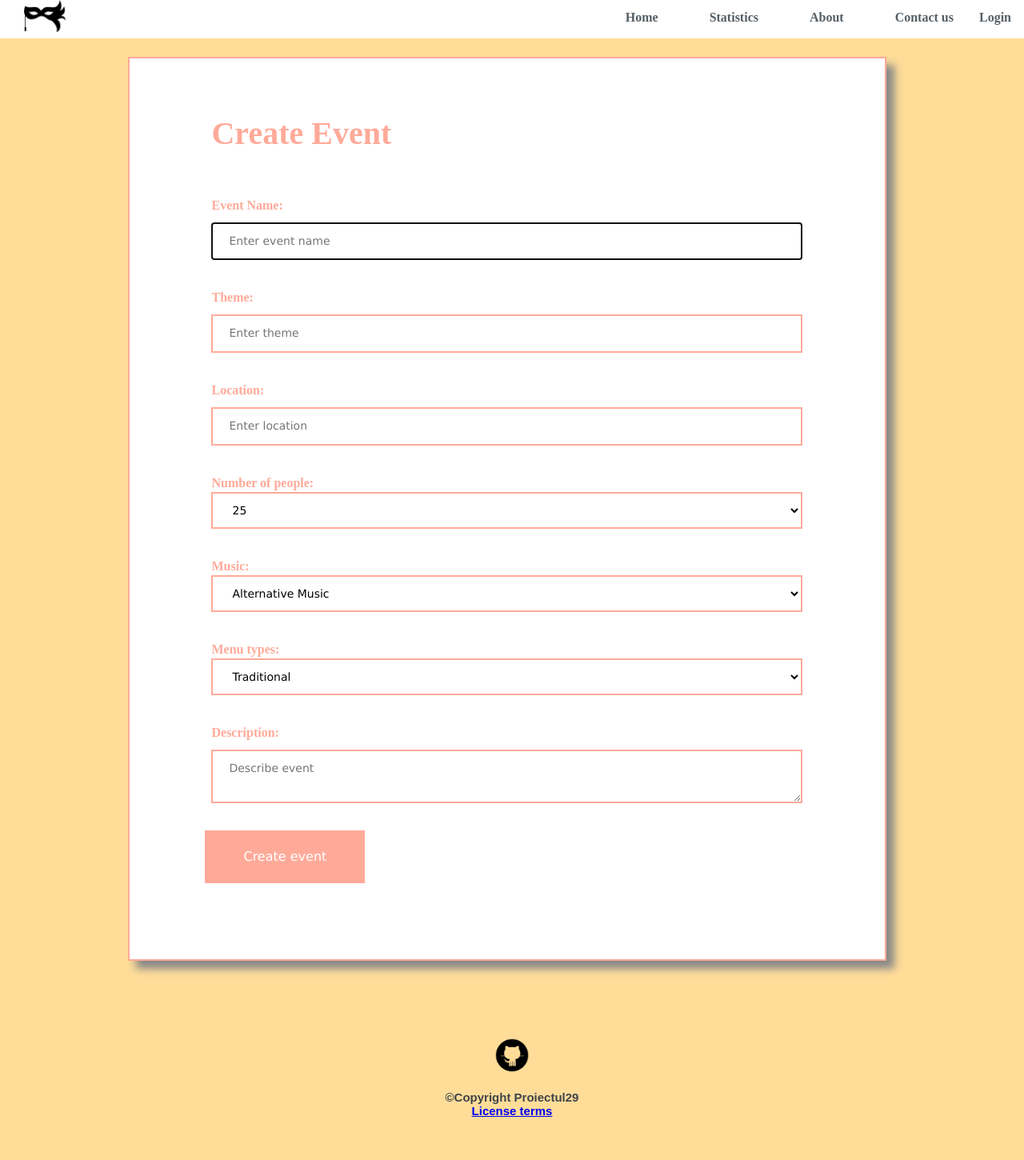
After one commit to roscaandreea/twProject, a PHP site: page /createEvent.html in a window 1280 px wide. The commit adds this page. Shown: the whole page at 80% size. Run offline with PHP 8.4, Linux system fonts and the light colour scheme.

Commit message:
Invitation&EventCreatorForms

```diff
--- /dev/null
+++ b/createEvent.html
@@ -0,0 +1,100 @@
+<!DOCTYPE html>
+<html lang="en">
+<head>
+
+    <link rel="stylesheet" type="text/css" href="css/style-sheet.css">
+    <script type="text/javascript" src="script/slideshow.js"></script>
+
+    <meta charset="UTF-8">
+    <title>Masked Ball Web Organizer</title>
+</head>
+<body id="total_page">
+<!-- codul pentru bara de navigare -->
+<header id="header">
+    <nav id="nav">
+<ul>
+   <li> <a href="login.html"> Login </a> </li>
+   <li><a href="contact_us.html"> Contact us </a>  </li>
+   <li> <a href="about.html"> About </a> </li>
+   <li><a href="statistics.html">Statistics</a></li>
+   <li><a href="index.html">Home</a></li>
+   <h1> <a href="index.html"> <img src="images/logo.png"> </a></h1>
+</ul>
+    </nav>
+</header>
+
+<section id="firstSectionCreateEvent">
+        <div id="formDiv">
+            <form>
+
+                <h1>Create Event</h1>
+
+                    <label><b>Event Name:</b>
+                        <div>
+                          <input type="text" placeholder="Enter event name" name="name" autofocus required>
+                        </div>
+                      </label>
+
+                      <label><b>Theme:</b>
+                        <div>
+                          <input type="text" placeholder="Enter theme" autofocus required>
+                        </div>
+                      </label>
+
+                      <label><b>Location:</b>
+                        <div>
+                          <input type="text" placeholder="Enter location" autofocus required>
+                        </div>
+                      </label>
+
+                      <label><b>Number of people:</b>
+                        <select>
+                              <option>25</option>
+                              <option>50</option>
+                              <option>75</option>
+                              <option>100</option>
+                              <option>150</option>
+                              <option>300</option>
+                          </select>
+                      </label>
+
+                      <label><b>Music:</b>
+                        <select>
+                              <option>Alternative Music</option>
+                              <option>Blues</option>
+                              <option>Classical Music</option>
+                              <option>Jazz</option>
+                          </select>
+                      </label>
+
+                      <label><b>Menu types:</b>
+                        <select>
+                              <option>Traditional</option>
+                              <option>Italian</option>
+                              <option>German</option>
+                              <option>Grill</option>
+                              <option>Vegetarian</option>
+                              <option>Vegan</option>
+                          </select>
+                      </label>
+
+                      <label><b>Description:</b>
+                        <div>
+                          <textarea type="text" placeholder="Describe event" autofocus required></textarea>
+                        </div>
+                      </label>
+
+                    <button type="submit">Create event</button>
+            </form>
+        </div>
+</section>
+
+</body>
+<footer id="footer">
+    <a href="https://github.com/roscaandreea/twProject">
+        <img id="footer-icon2" src="images/github-icon.png" >
+    </a>
+    <p class="copyright"> ©Copyright Proiectul29 <br><a href="license.html">License terms</a>
+    </p>
+</footer>
+</html>
--- a/css/style-sheet.css
+++ b/css/style-sheet.css
@@ -447,6 +447,136 @@ li a:hover:not(.active){
 .fourth-section{
     margin:800px;
 }
+
+/* styl pentru formulatul de creare a invitaiilor si a eventurilor*/
+#firstSectionCreateEvent{
+    padding-top: 5%;
+    padding-left: 12%;
+    padding-bottom: 5%;
+    width: 75%;
+}
+
+#firstSectionInvitation{
+    padding-top: 5%;
+    padding-left: 30%;
+    padding-bottom: 5%;
+    width: 35%;
+}
+
+#firstSectionInvitation{
+    padding-top: 5%;
+    padding-left: 30%;
+    padding-bottom: 5%;
+    width: 35%;
+}
+
+#managerDiv{
+    background-color:inherit;
+    border: solid;
+    border-width: 2px;
+    border-color: #ffaa99;
+    padding-top: 3%;
+    padding-left: 10%;
+    padding-right: 10%;
+    padding-bottom: 10%;
+    align: center;
+
+}
+
+#formDiv{
+    background-color:white;
+    border: solid;
+    border-width: 2px;
+    border-color: #ffaa99;
+    box-shadow: 10px 10px 10px #888888;
+    padding-top: 3%;
+    padding-left: 10%;
+    padding-right: 10%;
+    padding-bottom: 10%;
+    align: center;
+
+}
+
+#formDiv > form > h1{
+    color:#ffaa99;
+    display: block;
+    font-size: 250%;
+    margin-bottom: 20px;
+    padding-top: 8px;
+    padding-left: 8px;
+    padding-right: 8px;
+    padding-bottom: 30px;
+}
+
+#formDiv > form > button{
+    font: 14px/1.4 "Verdana", Verdana, Arial, sans-serif;
+    background-color: #ffaa99;
+    border: none;
+    color: white;
+    padding: 22px 48px;
+    text-align: center;
+    text-decoration: none;
+    display: inline-block;
+    font-size: 16px;
+}
+
+#formDiv > form > button:hover{
+    box-shadow:3px 3px 10px #888888;
+}
+
+#formDiv > form > button:active{
+    background-color: #ffccc1;
+
+}
+
+input {
+    font: 14px/1.4 "Verdana", Verdana, Arial, sans-serif;
+    background-color: inherit;
+    width: 100%;
+    padding: 12px 20px;
+    margin: 2px 0;
+    box-sizing: border-box;
+    border: solid;
+    border-width: 2px;
+    border-color: #ffaa99;
+  }
+
+  #formDiv > form>label>div {
+    padding-top: 10px;
+  }
+
+  label {
+    color:#ffaa99;
+    display: block;
+    margin-bottom: 20px;
+    padding: 8px;
+  }
+
+  textarea {
+    font: 14px/1.4 "Verdana", Verdana, Arial, sans-serif;
+    background-color: inherit;
+    width: 100%;
+    padding: 12px 20px;
+    margin: 2px 0;
+    box-sizing: border-box;
+    border: solid;
+    border-width: 2px;
+    border-color: #ffaa99;
+  }
+
+  #formDiv > form > label > select {
+    font: 14px/1.4 "Verdana", Verdana, Arial, sans-serif;
+    background-color: inherit;
+    width: 100%;
+    padding: 12px 20px;
+    margin: 2px 0;
+    box-sizing: border-box;
+    border: solid;
+    border-width: 2px;
+    border-color: #ffaa99;
+  }
+
+
 /*codul pentru footer*/
 #footer{
     background:#ffdd99;
```
Also changed, not shown: invitation.html (added, +69 -0 lines).
